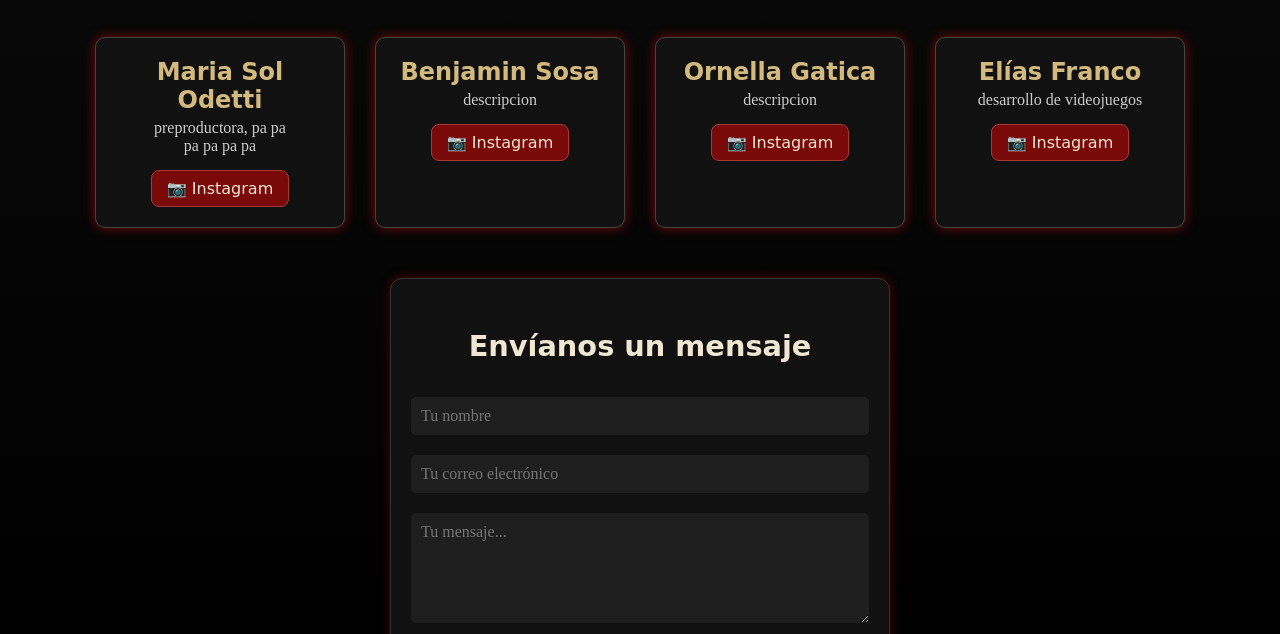
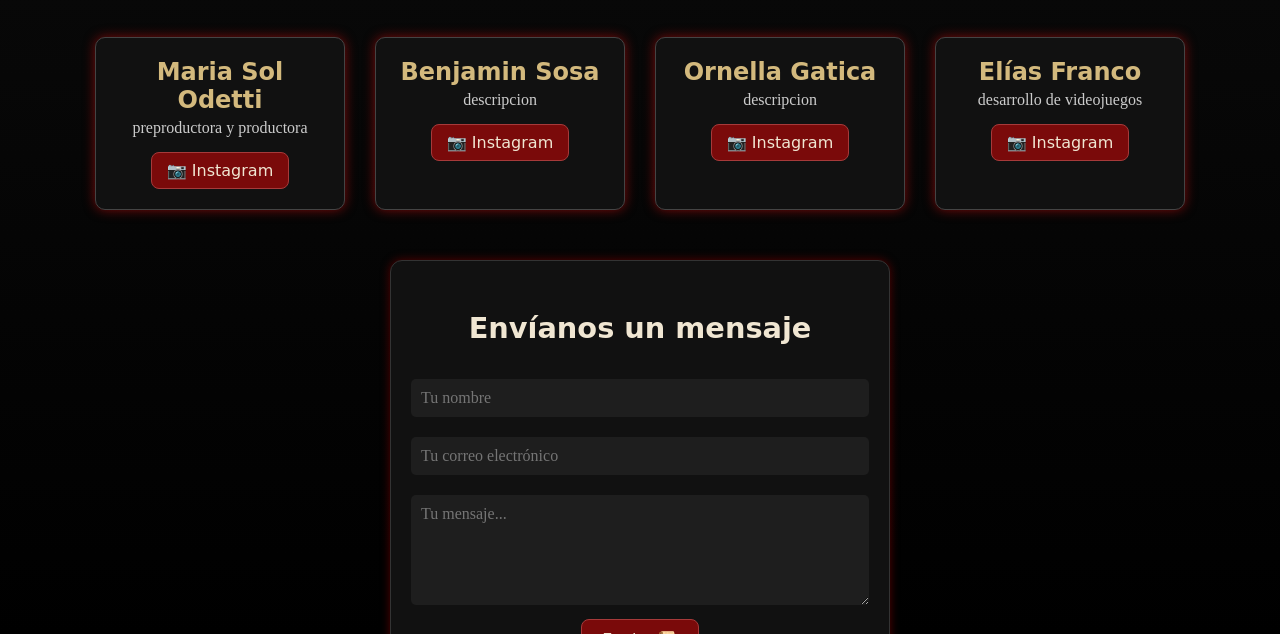
Before and after one commit to hologramaX/todos, a plain HTML site: page Contacto.html in a window 1280 px wide. Shown: the part 164-798 px from the top of the page. Drawn offline with Linux system fonts and the light colour scheme; a web font is replaced by a local one.

Commit message:
Contacto.html

```diff
--- a/Contacto.html
+++ b/Contacto.html
@@ -15,7 +15,7 @@
 
       <div class="perfil">
         <strong>Maria Sol Odetti</strong>
-        <div class="descripcion">preproductora, pa pa pa pa pa pa</div>
+        <div class="descripcion">preproductora y productora</div>
         <a href="https://www.instagram.com/solodetti_ph/" target="_blank" class="instagram">📷 Instagram</a>
       </div>
 
```
